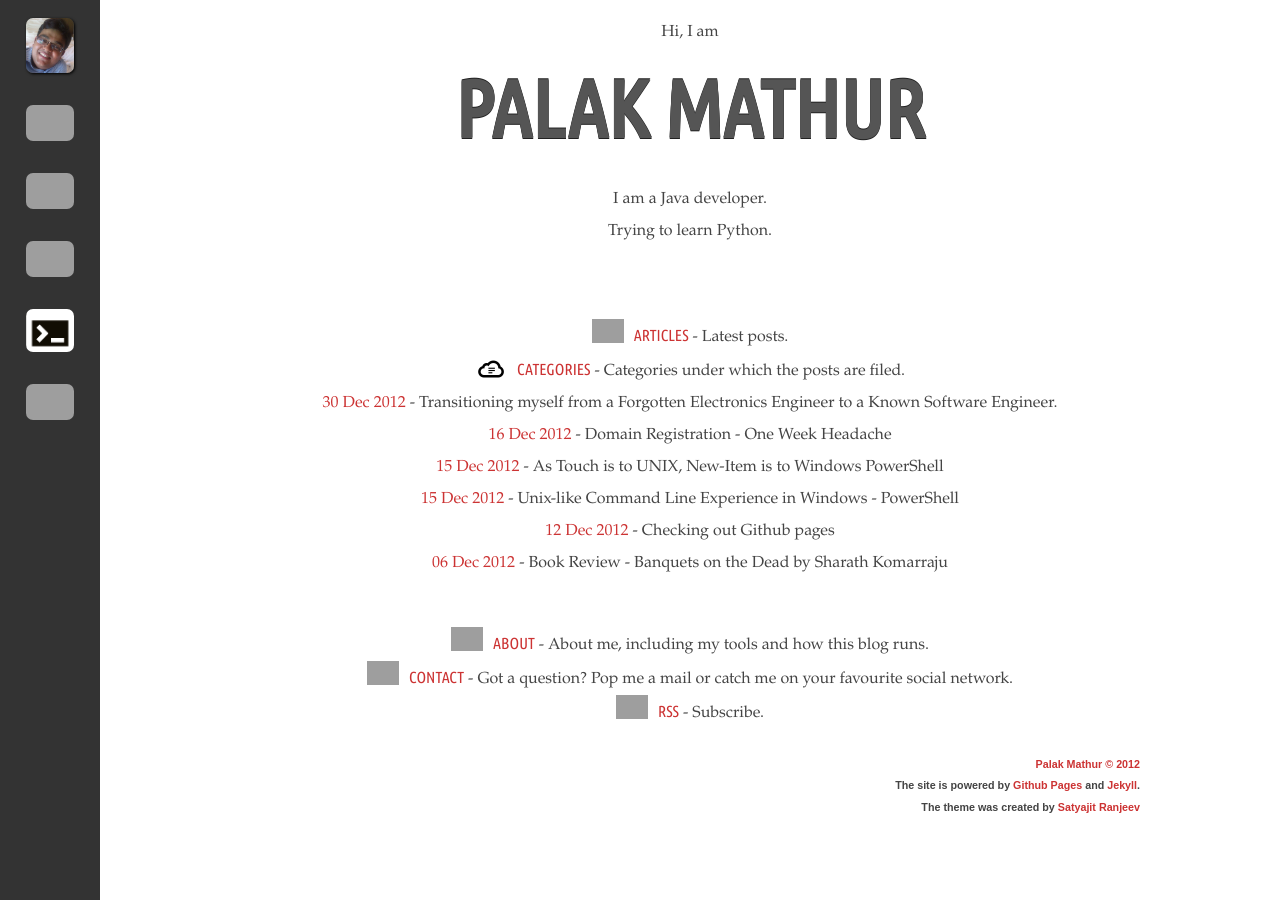
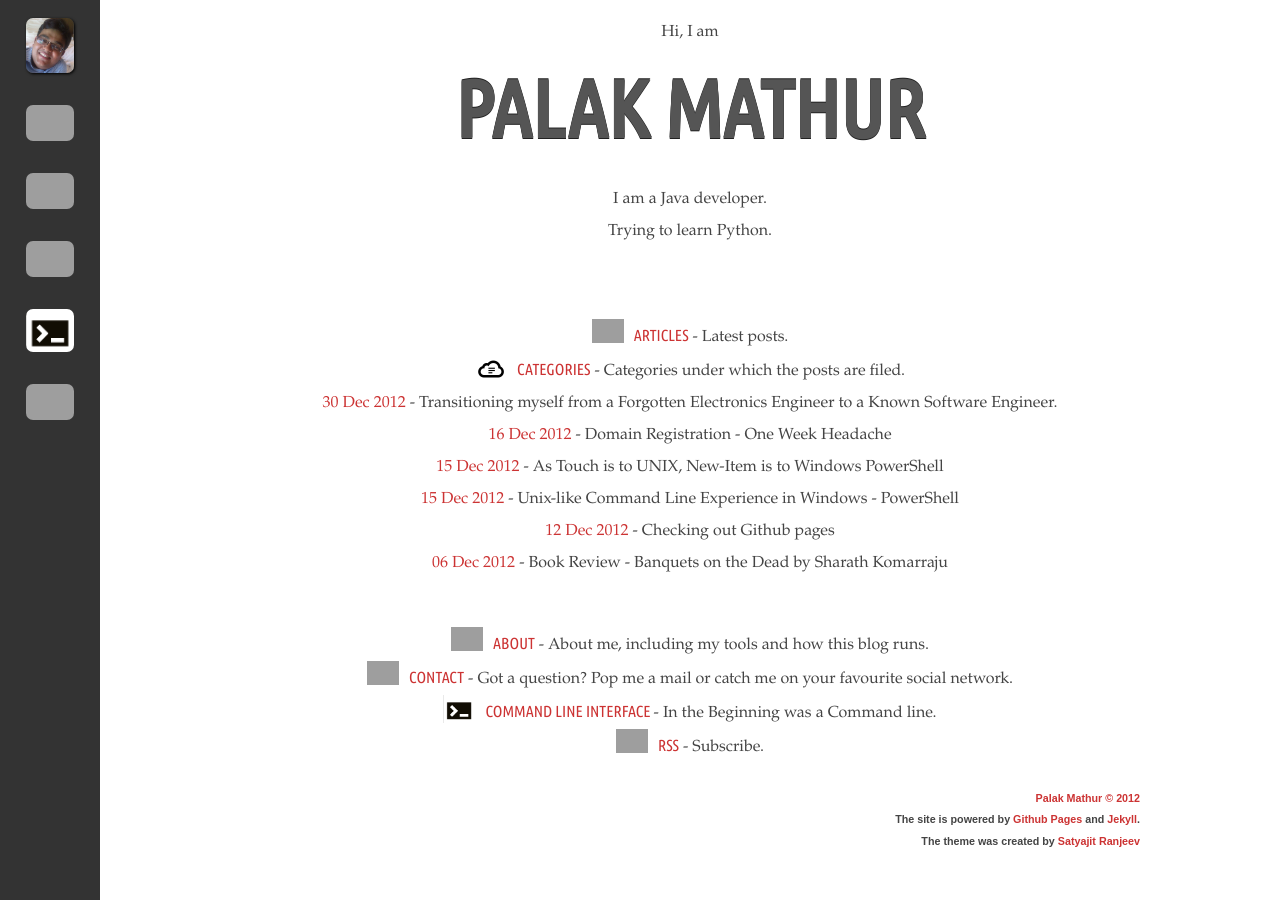
Before and after one commit to palakmathur/palakmathur_old_website, a Jekyll site: the page built from home/index.html, in a window 1280 px wide, cut to the strip 0-900 px from the top of the page. Built offline with Jekyll 4.4.1, drawn with Linux system fonts in a browser that asks for light colours; some web fonts are replaced; a script that is not in the unit is left out; grey boxes are pictures that could not be loaded.

Commit message:
added link to command line from home page of the normal site

```diff
--- a/home/index.html
+++ b/home/index.html
@@ -30,6 +30,7 @@ title: Palak Mathur
         </div>
         <div class="block"><a href="/about/"><img class="icons" src="/images/icons/about-black.png" alt="" />About</a> - About me, including my tools and how this blog runs.</div>
         <div class="block"><a href="/contact/"><img class="icons" src="/images/icons/email-black.png" alt="" />Contact</a> - Got a question? Pop me a mail or catch me on your favourite social network.</div>
+         <div class="block"><a href="/about/"><img class="icons" src="/images/icons/window_command_icon_white.PNG" alt="In the Beginning was a Command line" />Command Line Interface </a> - In the Beginning was a Command line.</div>
         <div class="block"><a href="http://feeds.feedburner.com/palakmathur"><img class="icons" src="/images/icons/rss-black.png" alt="" />RSS</a> - Subscribe.</div>
     </div>
 
```
Also changed, not shown: 1 other file.
